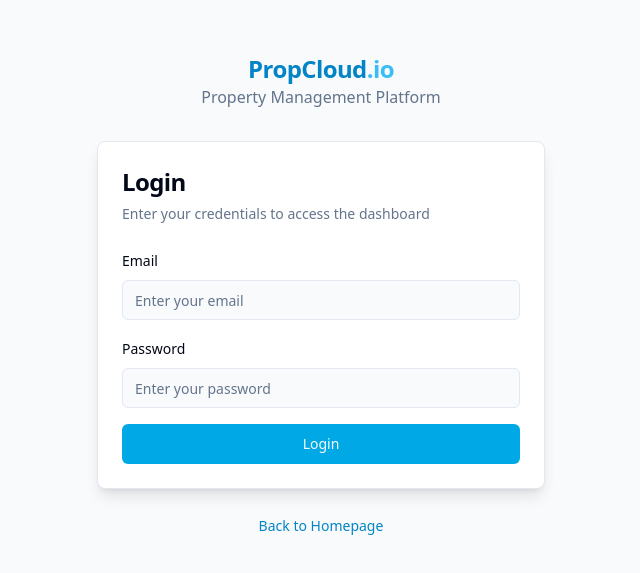
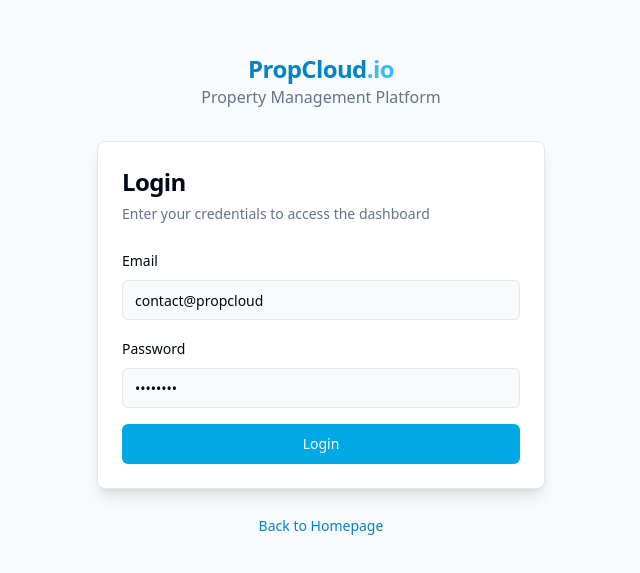
Before and after one commit to propcloud-io/lovable-propcloud-io, a React (Vite) app: page /login in a window 1280 px wide. Shown: the part 105-678 px from the top of the page, without its empty margins (319-959 px from the left). Built offline with nearby package versions, Linux system fonts and the light colour scheme.

Commit message:
Fix: Enable login with preset credentials
Preset the email and password fields in the LoginForm to enable login by just clicking the login button.

```diff
--- a/src/components/LoginForm.tsx
+++ b/src/components/LoginForm.tsx
@@ -20,11 +20,12 @@ const LoginForm = () => {
   const { toast } = useToast();
   const [isLoading, setIsLoading] = useState(false);
 
+  // Pre-filled credentials for easy login
   const form = useForm<z.infer<typeof formSchema>>({
     resolver: zodResolver(formSchema),
     defaultValues: {
-      email: "",
-      password: "",
+      email: "contact@propcloud",
+      password: "admin123",
     },
   });
 
```
